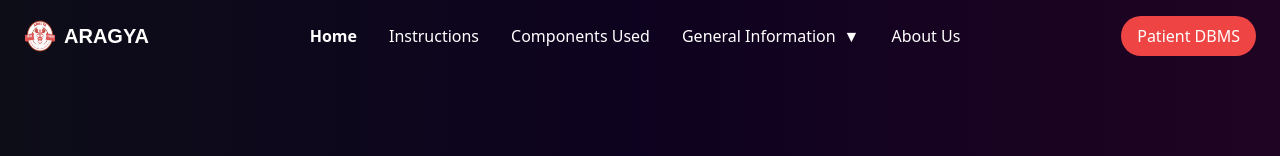
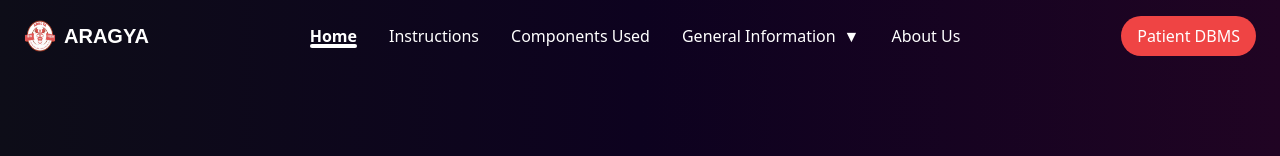
Before and after one commit to ShivrajCodes/Aragya-Web, a React (Create React App) app: page / in a window 1280 px wide. Shown: the top 156 px of the page. Built offline with nearby package versions, Linux system fonts and the light colour scheme.

Commit message:
Added View Emergency Uses tab

```diff
--- a/src/Components/Navbar.tsx
+++ b/src/Components/Navbar.tsx
@@ -64,11 +64,9 @@ const Navbar: React.FC = () => {
                     />
                   )}
 
-
                   <button onClick={toggleDropdown} className="ml-2 text-white focus:outline-none">
                     ▼
                   </button>
-
 
                   {isDropdownOpen && (
                     <div className="absolute left-0 mt-2 w-48 bg-gradient-to-r from-custom-black via-custom-dark-purple to-custom-purple rounded-md shadow-lg py-1 z-20">
@@ -108,6 +106,18 @@ const Navbar: React.FC = () => {
                 >
                   {tab}
                 </Link>
+              )}
+
+              {/* Underline for each tab */}
+              {(location.pathname === `/${tab.replace(/\s+/g, '-').toLowerCase()}` ||
+                (tab === 'Home' && location.pathname === '/')) && (
+                <div
+                  className="absolute bottom-0 left-0 w-full h-1 bg-white rounded-full transition-all duration-300 mt-20"
+                  style={{
+                    height: '4px',
+                    borderRadius: '10px',
+                  }}
+                />
               )}
             </div>
           ))}
@@ -152,7 +162,6 @@ const Navbar: React.FC = () => {
                   <button onClick={toggleDropdown} className="ml-2 text-white focus:outline-none">
                     ▼
                   </button>
-
 
                   {isDropdownOpen && (
                     <div className="pl-4 mt-2 space-y-2">
```
